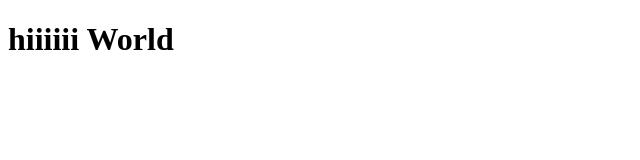
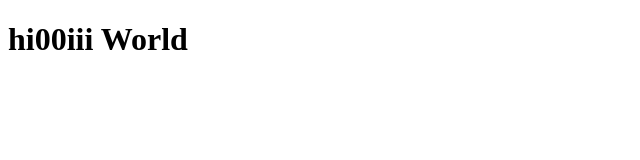
Before and after one commit to Pasithea/zephyr, a React app: page / in a window 1280 px wide. Shown: the top 160 px of the page, without its empty margins (0-640 px from the left). Built offline with nearby package versions, Linux system fonts and the light colour scheme.

Commit message:
merge main

```diff
--- a/client/App.jsx
+++ b/client/App.jsx
@@ -3,7 +3,7 @@ import React from "react";
 const App = () => {
   return (
     <div>
-      <h1>hiiiiii World</h1>
+      <h1>hi00iii World</h1>
     </div>
   )
 }
```
Also changed, not shown: 1 other file (tests, documents, lock files or other folders).
